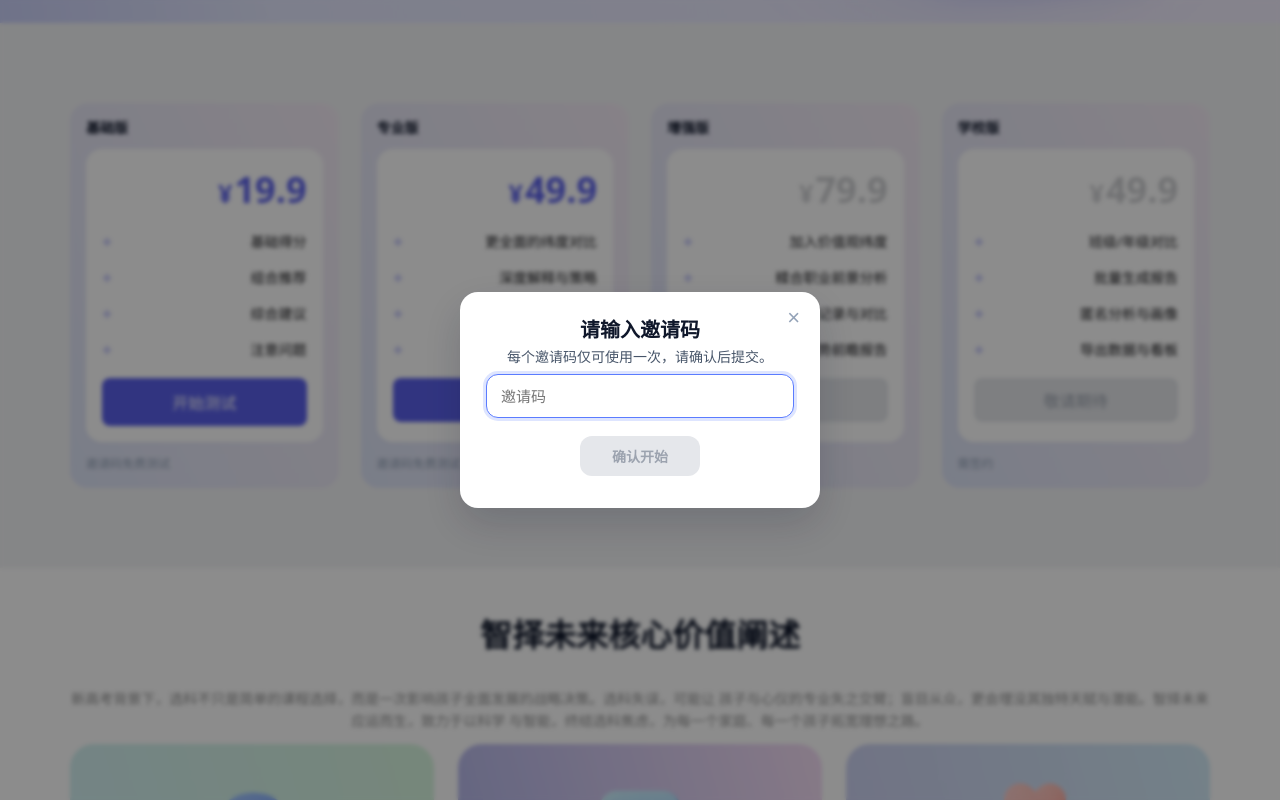
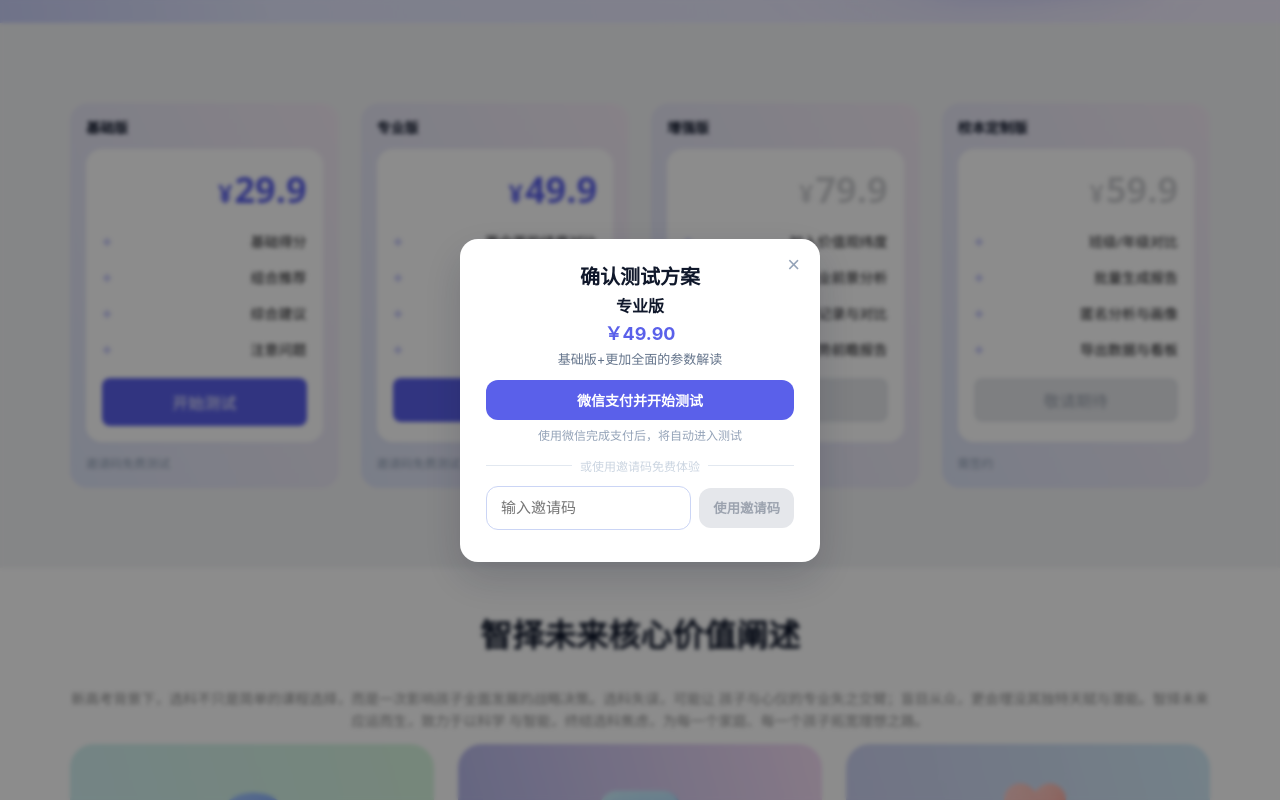
Before and after one commit to hopwesley/wenxintai, a Vue app in the folder frontend/: page / in a window 1280 px wide. Both pictures are taken after a click on the element "开始测试". Shown: the part 495-1295 px from the top of the page. Built offline with nearby package versions, Linux system fonts and the light colour scheme; no server answers.

Commit message:
refactor and  wechat pay

```diff
--- a/frontend/src/controller/HomeView.ts
+++ b/frontend/src/controller/HomeView.ts
@@ -10,7 +10,7 @@ import {
     StageBasic,
     TestTypeBasic,
     type TestFlowStep,
-    pushStageRoute, PlanKey,
+    pushStageRoute, PlanKey, TestTypePro, TestTypeAdv, TestTypeSchool,
 } from "@/controller/common";
 import {useGlobalLoading} from "@/controller/useGlobalLoading";
 
@@ -70,8 +70,16 @@ export function useHomeView() {
         authStore.startWeChatLogin().then()
     }
 
+    const currentPlan = ref<PlanInfo | null>(null)
+
     function startTest(typ: PlanKey) {
         setBusinessType(typ)
+        const plan = planMap[typ]
+        if (plan) {
+            currentPlan.value = plan
+        } else {
+            currentPlan.value = null
+        }
         inviteModalOpen.value = true
     }
 
@@ -202,6 +210,73 @@ export function useHomeView() {
         }
     }
 
+    async function handleWeChatPay() {
+        try {
+            // 1. 调用后端创建订单，拿到微信支付参数
+            // const res = await apiRequest('/api/pay/wechat/create-order', { ... })
+
+            // 2. 在微信内环境调起支付（WeixinJSBridge 或 JSSDK）
+            // await callWeChatPay(res.data)
+
+            // 3. 支付成功后：关闭弹窗 + 进入测试（跟邀请码成功后的流程类似）
+            inviteModalOpen.value = false
+            // 这里可以直接 push 到测试页，或者调用你已有的 handlePaySuccess 之类
+        } catch (e) {
+            // 支付失败 / 取消：你可以选择：
+            // - 提示错误，但不关弹窗
+            // - 或者关闭弹窗，让用户重新点击支付
+            console.error(e)
+            // 如果你希望允许重试，可以让弹窗重新打开一次
+            // inviteModalOpen.value = true
+        }
+    }
+
+
+    interface PlanInfo {
+        key: PlanKey
+        name: string
+        price: number       // 单位元；如果你用分自己改成 number of cents
+        desc: string
+        tag?: string        // 如果某些卡片有“推荐”“热门”之类的小标签可以放这里
+    }
+
+// 1) 把你当前 <section> 里写死的 4 个产品信息拷到这里来：名称、价格、简介
+    const basicPlan: PlanInfo = {
+        key: TestTypeBasic,
+        name: '基础版',
+        price: 29.9,
+        desc: '组合推荐 + 学科优势评估',
+    }
+
+    const proPlan: PlanInfo = {
+        key: TestTypePro,
+        name: '专业版',
+        price: 49.9,
+        desc: '基础版+更加全面的参数解读',
+        tag: '推荐',
+    }
+
+    const advPlan: PlanInfo = {
+        key: TestTypeAdv,
+        name: '增强版',
+        price: 79.9,
+        desc: '专业版 +专业选择推荐+职业规划建议',
+    }
+
+    const schoolPlan: PlanInfo = {
+        key: TestTypeSchool,
+        name: '校本定制版',
+        price: 59.9,
+        desc: '结合校园真是数据，精准报告，多维对比',
+    }
+
+    const planMap: Record<PlanKey, PlanInfo> = {
+        [TestTypeBasic]: basicPlan,
+        [TestTypePro]: proPlan,
+        [TestTypeAdv]: advPlan,
+        [TestTypeSchool]: schoolPlan,
+    }
+
     return {
         // 状态
         activePlan,
@@ -219,5 +294,8 @@ export function useHomeView() {
         userMenuWrapperRef,
         handleGoMyTests,
         handleLogout,
+        handleWeChatPay,
+        planMap,
+        currentPlan,
     }
 }
--- a/frontend/src/styles/invite_code.css
+++ b/frontend/src/styles/invite_code.css
@@ -134,3 +134,74 @@
 .close-btn:hover {
     color: #475569;
 }
+
+
+.plan-section {
+    margin-bottom: 12px;
+}
+
+.plan-name {
+    margin: 4px 0 2px;
+    font-size: 16px;
+    font-weight: 600;
+    color: #0f172a;
+}
+
+.plan-price {
+    margin: 0 0 4px;
+    font-size: 18px;
+    font-weight: 700;
+    color: var(--brand);
+}
+
+.plan-desc {
+    margin: 0;
+    font-size: 13px;
+    color: #64748b;
+}
+
+.pay-section {
+    margin-top: 8px;
+    margin-bottom: 14px;
+}
+
+.pay-btn {
+    width: 100%;
+}
+
+.pay-hint {
+    margin: 6px 0 0;
+    font-size: 12px;
+    color: #94a3b8;
+}
+
+.divider {
+    display: flex;
+    align-items: center;
+    margin: 10px 0 12px;
+    font-size: 12px;
+    color: #cbd5e1;
+}
+
+.divider-line {
+    flex: 1;
+    height: 1px;
+    background: #e2e8f0;
+}
+
+.divider-text {
+    margin: 0 8px;
+    white-space: nowrap;
+}
+
+.invite-row {
+    display: flex;
+    gap: 8px;
+    align-items: center;
+}
+
+.invite-btn {
+    padding: 0 14px;
+    height: 40px;
+    white-space: nowrap;
+}
--- a/frontend/src/views/HomeView.vue
+++ b/frontend/src/views/HomeView.vue
@@ -95,10 +95,10 @@
           :class="{ 'is-active': activePlan === TestTypeBasic }"
           @click="activePlan = TestTypeBasic"
       >
-        <div class="planA-head">基础版</div>
+        <div class="planA-head"> {{ planMap[TestTypeBasic].name }}</div>
         <div class="plan-card-content">
           <div class="plan-head">
-            <div class="price"><span class="currency">¥</span>19.9</div>
+            <div class="price"><span class="currency">¥</span>{{ planMap[TestTypeBasic].price }}</div>
           </div>
           <ul class="plan-features">
             <li class="plan-lists">
@@ -148,7 +148,6 @@
               </div>
               <div class="list-intro">综合建议</div>
             </li>
-
             <li class="plan-lists">
               <div class="list-icon">
                 <svg width="10px" height="10px" viewBox="0 0 16 16" xmlns="http://www.w3.org/2000/svg"
@@ -178,10 +177,10 @@
           @click="activePlan = TestTypePro"
           aria-disabled="true"
       >
-        <div class="planA-head">专业版</div>
+        <div class="planA-head">{{ planMap[TestTypePro].name }}</div>
         <div class="plan-card-content">
           <div class="plan-head">
-            <div class="price"><span class="currency">¥</span>49.9</div>
+            <div class="price"><span class="currency">¥</span>{{ planMap[TestTypePro].price }}</div>
           </div>
           <ul class="plan-features">
             <li class="plan-lists">
@@ -259,10 +258,10 @@
           @click="activePlan = TestTypeAdv"
           aria-disabled="true"
       >
-        <div class="planA-head">增强版</div>
+        <div class="planA-head">{{ planMap[TestTypeAdv].name }}</div>
         <div class="plan-card-content">
           <div class="plan-head">
-            <div class="price price-gray"><span class="currency">¥</span>79.9</div>
+            <div class="price price-gray"><span class="currency">¥</span>{{ planMap[TestTypeAdv].price }}</div>
           </div>
           <ul class="plan-features">
             <li class="plan-lists">
@@ -340,10 +339,10 @@
           @click="activePlan = TestTypeSchool"
           aria-disabled="true"
       >
-        <div class="planA-head">学校版</div>
+        <div class="planA-head">{{ planMap[TestTypeSchool].name }}</div>
         <div class="plan-card-content">
           <div class="plan-head">
-            <div class="price price-gray"><span class="currency">¥</span>49.9</div>
+            <div class="price price-gray"><span class="currency">¥</span>{{ planMap[TestTypeSchool].price }}</div>
           </div>
           <ul class="plan-features">
             <li class="plan-lists">
@@ -614,6 +613,7 @@
         </div>
       </div>
     </section>
+
     <section id="icp-area">
       <div
           style="margin: 0 auto;color: #b0b1b3; text-align: center;padding: 16px;border-top: 1px solid #ECECEE; font-size: 14px">
@@ -621,7 +621,15 @@
       </div>
     </section>
 
-    <InviteCodeModal v-model:open="inviteModalOpen" @success="handleInviteSuccess"/>
+    <InviteCodeModal
+        v-model:open="inviteModalOpen"
+        :product-name="currentPlan?.name || ''"
+        :product-price="currentPlan?.price || 0"
+        :product-desc="currentPlan?.desc || ''"
+        @pay="handleWeChatPay"
+        @success="handleInviteSuccess"
+    />
+
     <NewUserInfoDialog v-model:open="newUserDialogOpen"/>
   </div>
 </template>
@@ -650,6 +658,9 @@ const {
   userMenuWrapperRef,
   handleGoMyTests,
   handleLogout,
+  currentPlan,
+  handleWeChatPay,
+  planMap,
 } = useHomeView()
 
 
--- a/frontend/src/views/components/InviteCodeModal.vue
+++ b/frontend/src/views/components/InviteCodeModal.vue
@@ -5,62 +5,111 @@
         <button class="close-btn" type="button" @click="handleCancel" aria-label="close">
           ×
         </button>
-        <h3 class="title">请输入邀请码</h3>
-        <p class="description">每个邀请码仅可使用一次，请确认后提交。</p>
-        <form class="form" @submit.prevent="handleConfirm">
+
+        <!-- 顶部：产品信息 -->
+        <div class="plan-section">
+          <h3 class="title">确认测试方案</h3>
+          <p class="plan-name">{{ productName }}</p>
+          <p class="plan-price">￥{{ displayPrice }}</p>
+          <p v-if="productDesc" class="plan-desc">
+            {{ productDesc }}
+          </p>
+        </div>
+
+        <!-- 微信支付主操作 -->
+        <div class="pay-section">
+          <button
+              type="button"
+              class="btn btn-primary pay-btn"
+              :disabled="payLoading"
+              @click="handleWeChatPay"
+          >
+            <span v-if="payLoading">唤起微信支付…</span>
+            <span v-else>微信支付并开始测试</span>
+          </button>
+          <p class="pay-hint">使用微信完成支付后，将自动进入测试</p>
+        </div>
+
+        <!-- 分隔 -->
+        <div class="divider">
+          <span class="divider-line"></span>
+          <span class="divider-text">或使用邀请码免费体验</span>
+          <span class="divider-line"></span>
+        </div>
+
+        <!-- 邀请码区域 -->
+        <form class="form" @submit.prevent="handleInviteConfirm">
+          <div class="invite-row">
             <input
                 ref="inputRef"
                 v-model="code"
                 class="code-input"
                 type="text"
-              placeholder='邀请码'
-              :disabled="loading"
+                placeholder="输入邀请码"
+                :disabled="inviteLoading || payLoading"
                 autocomplete="one-time-code"
             />
-          <p :class="['error-message', { visible: !!errorMessage }]" role="alert">{{ errorMessage }}</p>
-          <div class="actions">
             <button
                 type="submit"
-                class="btn btn-primary"
-                :disabled="loading || trimmedCode.length === 0"
+                class="btn btn-secondary invite-btn"
+                :disabled="inviteLoading || trimmedCode.length === 0"
             >
-              <span v-if="loading">验证中…</span>
-              <span v-else>确认开始</span>
+              <span v-if="inviteLoading">验证中…</span>
+              <span v-else>使用邀请码</span>
             </button>
           </div>
+          <p :class="['error-message', { visible: !!errorMessage }]" role="alert">
+            {{ errorMessage }}
+          </p>
         </form>
       </div>
     </div>
   </teleport>
 </template>
 
+
 <script setup lang="ts">
-import {computed, nextTick, ref, watch} from 'vue'
-import {VerifyInviteResponse, verifyInviteWithMessage} from '@/controller/InviteCode'
-import {useTestSession} from '@/controller/testSession'
+import { computed, nextTick, ref, watch } from 'vue'
+import { VerifyInviteResponse, verifyInviteWithMessage } from '@/controller/InviteCode'
+import { useTestSession } from '@/controller/testSession'
 
-const {setInviteCode} = useTestSession()
+const { setInviteCode } = useTestSession()
 
-const props = defineProps<{ open: boolean }>()
+const props = defineProps<{
+  open: boolean
+  productName: string
+  productPrice: number // 假设单位“元”，如果是分，这里注意换算
+  productDesc?: string
+}>()
+
 const emit = defineEmits<{
   (e: 'update:open', value: boolean): void
   (e: 'success', payload: VerifyInviteResponse): void
+  (e: 'pay'): void
 }>()
 
+// 邀请码相关状态
 const code = ref('')
-const loading = ref(false)
+const inviteLoading = ref(false)
 const errorMessage = ref('')
 const inputRef = ref<HTMLInputElement | null>(null)
 const trimmedCode = computed(() => code.value.trim())
+
+// 支付按钮的 loading 状态
+const payLoading = ref(false)
+
+const displayPrice = computed(() => {
+  // 如果 productPrice 是“元”，可以直接展示；如果你用“分”，这里改成 (productPrice / 100).toFixed(2)
+  return props.productPrice.toFixed(2)
+})
 
 watch(
     () => props.open,
     async (isOpen) => {
       if (isOpen) {
         await nextTick()
-        errorMessage.value = ''
-        loading.value = false
-        inputRef.value?.focus()
+        reset()
+        // 默认焦点先不给邀请码，主路径是支付
       } else {
         reset()
       }
@@ -69,7 +118,8 @@ watch(
 
 function reset() {
   code.value = ''
-  loading.value = false
+  inviteLoading.value = false
+  payLoading.value = false
   errorMessage.value = ''
 }
 
@@ -77,22 +127,36 @@ function handleCancel() {
   emit('update:open', false)
 }
 
-async function handleConfirm() {
-  if (loading.value) {
-    return
+// 点击微信支付按钮
+function handleWeChatPay() {
+  if (payLoading.value) return
+  payLoading.value = true
+  errorMessage.value = ''
+
+  // 把真正的支付逻辑交给父组件
+  emit('pay')
+
+  // 父组件可以在支付完成或失败后，通过 v-model:open 关闭 / 重开弹窗
+  // 或者你也可以后面扩展一个事件，通知支付完成再重置 payLoading
 }
 
-  loading.value = true
+// 提交邀请码
+async function handleInviteConfirm() {
+  if (inviteLoading.value) return
+
+  inviteLoading.value = true
   errorMessage.value = ''
 
-  const {ok, errorMessage: msg, response} = await verifyInviteWithMessage(code.value)
+  const { ok, errorMessage: msg, response } = await verifyInviteWithMessage(code.value)
 
-  loading.value = false
+  inviteLoading.value = false
 
   if (!ok) {
     if (msg) {
       errorMessage.value = msg
     }
+    // 自动聚焦输入框方便重试
+    inputRef.value?.focus()
     return
   }
 
@@ -104,7 +168,6 @@ async function handleConfirm() {
     emit('success', response)
   }
 }
-
 </script>
 
 <style scoped src="@/styles/invite_code.css"></style>
```
Also changed, not shown: 1 other file (tests, documents, lock files or other folders). Lines whose indentation alone changed are shown as unchanged.
